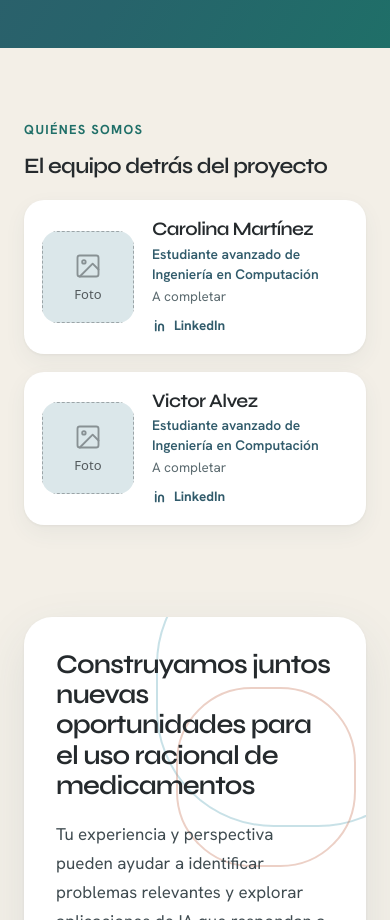
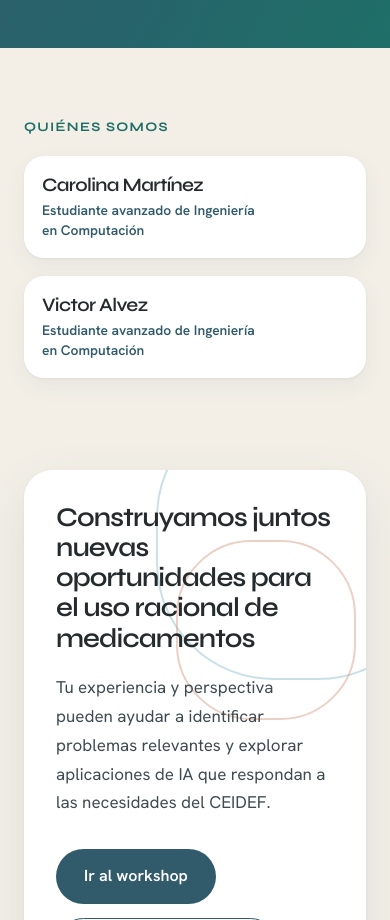
Before and after one commit to vdalvez/ceidef-workshop-landing, a plain HTML site: page index.html in a window 390 px wide. Shown: the part 5000-5920 px from the top of the page. Drawn offline with nearby package versions, Linux system fonts and the light colour scheme; no server answers; a web font is replaced by a local one.

Commit message:
Feat: se actualiza la seccion "quienes somos"

```diff
--- a/index.html
+++ b/index.html
@@ -237,30 +237,19 @@ a:hover{color:#1F6F68}
 
 <section id="equipo" data-reveal="1" style="max-width:1180px;margin:0 auto;padding:72px 24px 0">
 <div style="display:flex;flex-wrap:wrap;align-items:baseline;gap:14px">
-<span style="font-size:13px;font-weight:700;letter-spacing:.1em;text-transform:uppercase;color:#1F6F68">Quiénes somos</span>
-<h2 style="font-size:clamp(22px,2.1vw,28px);color:#252A2D">El equipo detrás del proyecto</h2>
+<h2 style="font-size:13px;font-weight:700;letter-spacing:.1em;text-transform:uppercase;color:#1F6F68">Quiénes somos</h2>
 </div>
 <div style="display:grid;grid-template-columns:repeat(auto-fit,minmax(310px,1fr));gap:18px;margin-top:22px;max-width:860px">
 <article style="display:flex;align-items:center;gap:18px;background:#FFFFFF;border-radius:20px;padding:18px;box-shadow:0 1px 3px rgba(37,42,45,.05),0 8px 22px rgba(49,91,107,.06)">
-<div style="position:relative;flex:none;width:92px;height:92px;border-radius:16px;overflow:hidden;background:rgba(156,200,211,.28)">
-<image-slot id="equipo-carolina" shape="rect" placeholder="Foto"></image-slot>
-</div>
 <div style="min-width:0;display:flex;flex-direction:column;gap:3px">
 <h3 style="font-size:19px;color:#252A2D;line-height:1.2">Carolina Martínez</h3>
 <p style="font-size:13.8px;line-height:1.45;color:#315B6B;font-weight:600">Estudiante avanzado de Ingeniería en Computación</p>
-<p style="font-size:13.5px;line-height:1.45;color:#5c6b70">{{ caroTrabajo }}</p>
-<a href="{{ caroLinkedin }}" target="_blank" rel="noopener" style="margin-top:5px;align-self:flex-start;display:inline-flex;align-items:center;gap:7px;font-size:13.5px;font-weight:700;color:#315B6B" style-hover="color:#1F6F68"><svg width="15" height="15" viewBox="0 0 24 24" fill="none" stroke="currentColor" stroke-width="2.75" stroke-linecap="round"><path d="M6 9v11M6 4.5v.01M11 20v-6.5a3.5 3.5 0 017 0V20"></path></svg>LinkedIn</a>
 </div>
 </article>
 <article style="display:flex;align-items:center;gap:18px;background:#FFFFFF;border-radius:20px;padding:18px;box-shadow:0 1px 3px rgba(37,42,45,.05),0 8px 22px rgba(49,91,107,.06)">
-<div style="position:relative;flex:none;width:92px;height:92px;border-radius:16px;overflow:hidden;background:rgba(156,200,211,.28)">
-<image-slot id="equipo-victor" shape="rect" placeholder="Foto"></image-slot>
-</div>
 <div style="min-width:0;display:flex;flex-direction:column;gap:3px">
 <h3 style="font-size:19px;color:#252A2D;line-height:1.2">Victor Alvez</h3>
 <p style="font-size:13.8px;line-height:1.45;color:#315B6B;font-weight:600">Estudiante avanzado de Ingeniería en Computación</p>
-<p style="font-size:13.5px;line-height:1.45;color:#5c6b70">{{ victorTrabajo }}</p>
-<a href="{{ victorLinkedin }}" target="_blank" rel="noopener" style="margin-top:5px;align-self:flex-start;display:inline-flex;align-items:center;gap:7px;font-size:13.5px;font-weight:700;color:#315B6B" style-hover="color:#1F6F68"><svg width="15" height="15" viewBox="0 0 24 24" fill="none" stroke="currentColor" stroke-width="2.75" stroke-linecap="round"><path d="M6 9v11M6 4.5v.01M11 20v-6.5a3.5 3.5 0 017 0V20"></path></svg>LinkedIn</a>
 </div>
 </article>
 </div>
@@ -291,7 +280,7 @@ a:hover{color:#1F6F68}
 
 </div>
 </x-dc>
-<script type="text/x-dc" data-dc-script data-props="{&quot;encuestaUrl&quot;:{&quot;editor&quot;:&quot;text&quot;,&quot;default&quot;:&quot;https://forms.gle/U7ZkxWr4bGp9SEvu8&quot;,&quot;tsType&quot;:&quot;string&quot;,&quot;section&quot;:&quot;Encuesta&quot;},&quot;inscripcionUrl&quot;:{&quot;editor&quot;:&quot;text&quot;,&quot;default&quot;:&quot;https://forms.gle/D2qQx7U1jEAUEpvXA&quot;,&quot;tsType&quot;:&quot;string&quot;,&quot;section&quot;:&quot;Inscripción&quot;},&quot;caroTrabajo&quot;:{&quot;editor&quot;:&quot;text&quot;,&quot;default&quot;:&quot;A completar&quot;,&quot;tsType&quot;:&quot;string&quot;,&quot;section&quot;:&quot;Carolina Martínez&quot;},&quot;caroLinkedin&quot;:{&quot;editor&quot;:&quot;text&quot;,&quot;default&quot;:&quot;#&quot;,&quot;tsType&quot;:&quot;string&quot;,&quot;section&quot;:&quot;Carolina Martínez&quot;},&quot;victorTrabajo&quot;:{&quot;editor&quot;:&quot;text&quot;,&quot;default&quot;:&quot;A completar&quot;,&quot;tsType&quot;:&quot;string&quot;,&quot;section&quot;:&quot;Victor Alvez&quot;},&quot;victorLinkedin&quot;:{&quot;editor&quot;:&quot;text&quot;,&quot;default&quot;:&quot;#&quot;,&quot;tsType&quot;:&quot;string&quot;,&quot;section&quot;:&quot;Victor Alvez&quot;}}">
+<script type="text/x-dc" data-dc-script data-props="{&quot;encuestaUrl&quot;:{&quot;editor&quot;:&quot;text&quot;,&quot;default&quot;:&quot;https://forms.gle/U7ZkxWr4bGp9SEvu8&quot;,&quot;tsType&quot;:&quot;string&quot;,&quot;section&quot;:&quot;Encuesta&quot;},&quot;inscripcionUrl&quot;:{&quot;editor&quot;:&quot;text&quot;,&quot;default&quot;:&quot;https://forms.gle/D2qQx7U1jEAUEpvXA&quot;,&quot;tsType&quot;:&quot;string&quot;,&quot;section&quot;:&quot;Inscripción&quot;}}">
 class Component extends DCLogic {
   state = { open: {} };
   toggle(k) { this.setState(s => ({ open: { ...s.open, [k]: !s.open[k] } })); }
@@ -342,10 +331,6 @@ class Component extends DCLogic {
     const o = this.state.open, v = {
       encuestaUrl: this.props.encuestaUrl ?? 'https://forms.gle/U7ZkxWr4bGp9SEvu8',
       inscripcionUrl: this.props.inscripcionUrl ?? 'https://forms.gle/D2qQx7U1jEAUEpvXA',
-      caroTrabajo: this.props.caroTrabajo ?? 'A completar',
-      caroLinkedin: this.props.caroLinkedin ?? '#',
-      victorTrabajo: this.props.victorTrabajo ?? 'A completar',
-      victorLinkedin: this.props.victorLinkedin ?? '#',
     };
     for (let i = 1; i <= 6; i++) {
       const k = 'a' + i, on = !!o[k];
```
